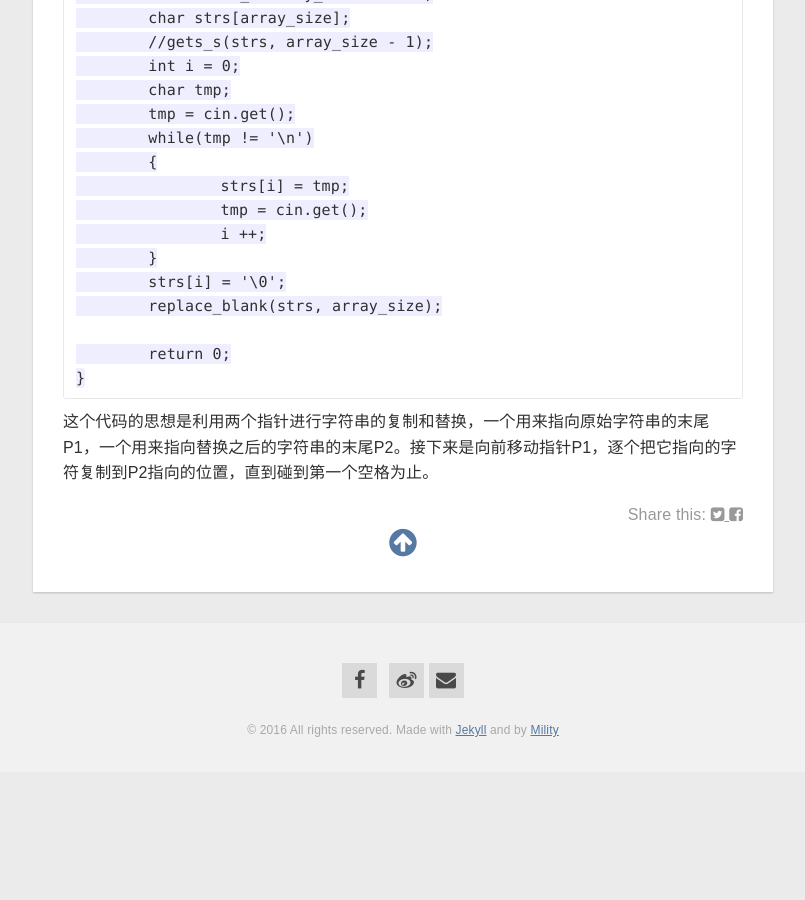
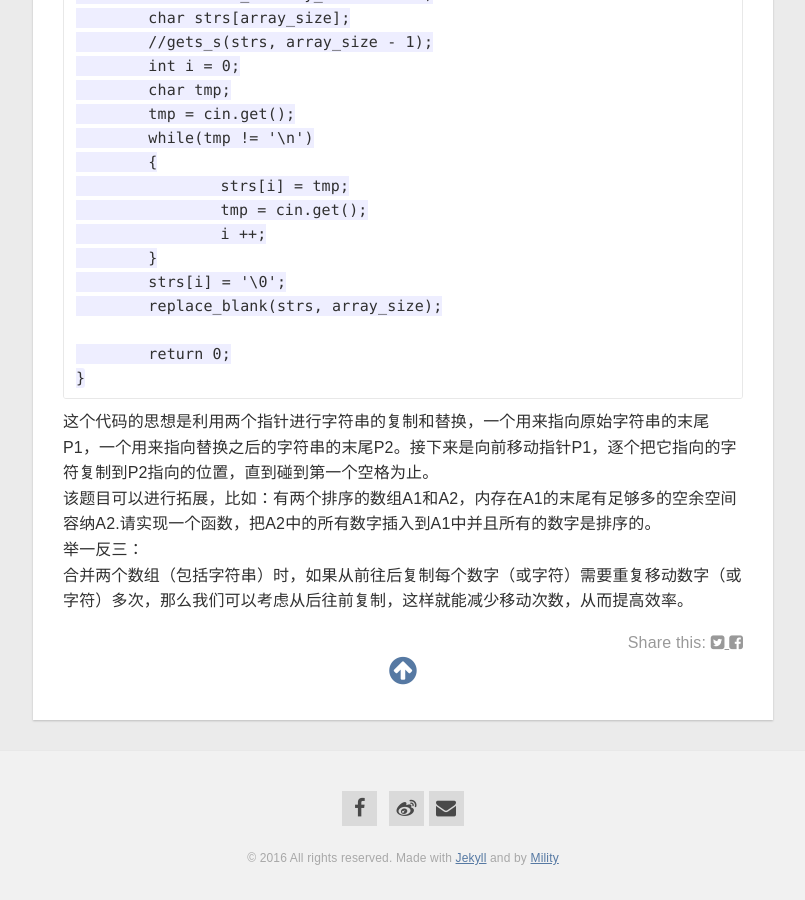
Before and after one commit to Mility/Mility.github.io, a Jekyll site: the page built from _posts/2016-07-10-AimToOffer-ReplaceBlank.markdown, in a window 1280 px wide and 900 px high, scrolled down 1604 px. Shown: the whole window, without its empty margins (237-1042 px from the left). Built offline with Jekyll 4.4.1, drawn with Linux system fonts in a browser that asks for light colours; nearby versions of some CDN libraries; before the commit the page ends 2376 px from its top, so only the background shows below that.

Commit message:
Update 2016-07-10-AimToOffer-ReplaceBlank.markdown

```diff
--- a/_posts/2016-07-10-AimToOffer-ReplaceBlank.markdown
+++ b/_posts/2016-07-10-AimToOffer-ReplaceBlank.markdown
@@ -77,3 +77,6 @@ int main(void)
 ~~~
 
 这个代码的思想是利用两个指针进行字符串的复制和替换，一个用来指向原始字符串的末尾P1，一个用来指向替换之后的字符串的末尾P2。接下来是向前移动指针P1，逐个把它指向的字符复制到P2指向的位置，直到碰到第一个空格为止。
+该题目可以进行拓展，比如：有两个排序的数组A1和A2，内存在A1的末尾有足够多的空余空间容纳A2.请实现一个函数，把A2中的所有数字插入到A1中并且所有的数字是排序的。
+举一反三：
+合并两个数组（包括字符串）时，如果从前往后复制每个数字（或字符）需要重复移动数字（或字符）多次，那么我们可以考虑从后往前复制，这样就能减少移动次数，从而提高效率。
```
